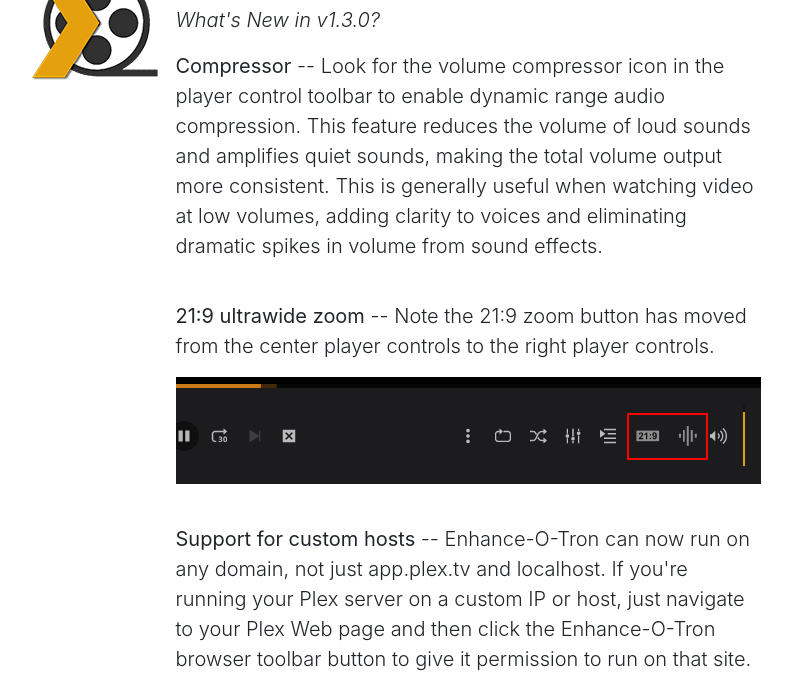
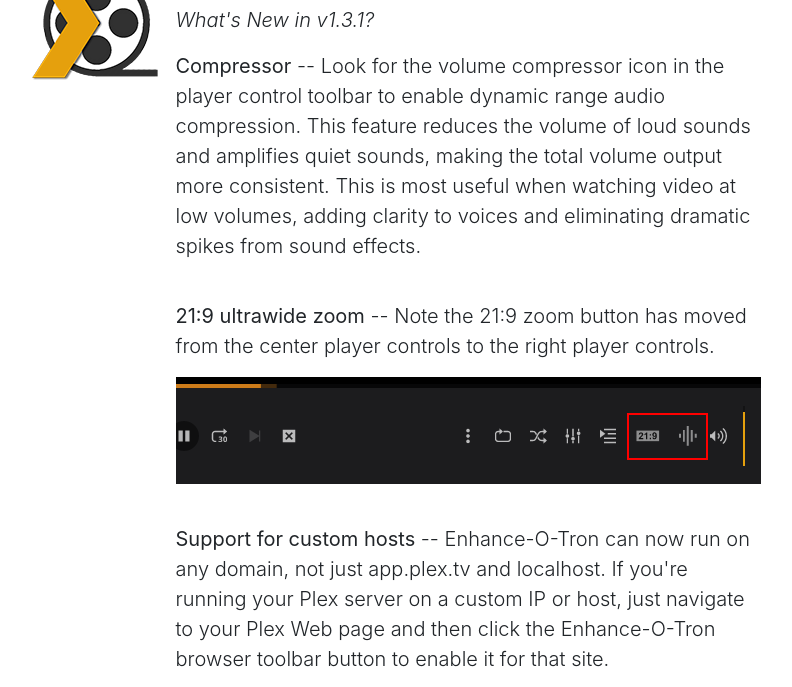
Before and after one commit to conceptualspace/enhance-o-tron-for-plex, a browser extension: page src/updated.html in a window 1280 px wide. Shown: the part 89-776 px from the top of the page, without its empty margins (237-1029 px from the left). Drawn offline with nearby package versions, Linux system fonts and the light colour scheme.

Commit message:
minor edits

```diff
--- a/src/updated.html
+++ b/src/updated.html
@@ -38,13 +38,13 @@
     <!-- Begin page content -->
     <main role="main" class="container">
       <h2 class="mt-5">Enhance-O-Tron Updated!</h2>
-      <p class="lead"><em>What's New in v1.3.0?</em></p>
-      <p class="lead"><b>Compressor</b> -- Look for the volume compressor icon in the player control toolbar to enable dynamic range audio compression. This feature reduces the volume of loud sounds and amplifies quiet sounds, making the total volume output more consistent. This is generally useful when watching video at low volumes, adding clarity to voices and eliminating dramatic spikes in volume from sound effects.</p>
+      <p class="lead"><em>What's New in v1.3.1?</em></p>
+      <p class="lead"><b>Compressor</b> -- Look for the volume compressor icon in the player control toolbar to enable dynamic range audio compression. This feature reduces the volume of loud sounds and amplifies quiet sounds, making the total volume output more consistent. This is most useful when watching video at low volumes, adding clarity to voices and eliminating dramatic spikes from sound effects.</p>
       <br /><p class="lead"><b>21:9 ultrawide zoom</b> -- Note the 21:9 zoom button has moved from the center player controls to the right player controls.</p>
       <p><img style="width:100%;" src="enhanceotron-toolbar.png" /></p>
-      <br /><p class="lead"><b>Support for custom hosts</b> -- Enhance-O-Tron can now run on any domain, not just app.plex.tv and localhost. If you're running your Plex server on a custom IP or host, just navigate to your Plex Web page and then click the Enhance-O-Tron browser toolbar button to give it permission to run on that site.</p>
+      <br /><p class="lead"><b>Support for custom hosts</b> -- Enhance-O-Tron can now run on any domain, not just app.plex.tv and localhost. If you're running your Plex server on a custom IP or host, just navigate to your Plex Web page and then click the Enhance-O-Tron browser toolbar button to enable it for that site.</p>
       <p><img style="width:100%;" src="enhanceotron-action.png" /></p>
-      <br /><p class="lead"><b>Thank you!</b> If you find Enhance-O-Tron helpful please consider <a href="https://chrome.google.com/webstore/detail/enhance-o-tron-for-plex/fhbelblobiabomlogejpabonapkencph">leaving a review</a>. I'm a solo developer working on this in my spare time, and your support really helps to keep the project alive. As always, the sourcecode for everything I build is shared on <a href="https://github.com/conceptualspace">GitHub</a>. If you have any comments or suggestions hit me up at <a href="mailto:dev@conceptualspace.net">dev@conceptualspace.net</a> 😃</p>
+      <br /><p class="lead"><b>Thank you!</b> If you find Enhance-O-Tron useful please consider <a href="https://chrome.google.com/webstore/detail/enhance-o-tron-for-plex/fhbelblobiabomlogejpabonapkencph">leaving a review</a>. I'm a solo developer working on this in my spare time, and your support really helps to keep the project alive. As always, you can find the sourcecode on <a href="https://github.com/conceptualspace">GitHub</a>. Hit me up with any comments or suggestions at <a href="mailto:dev@conceptualspace.net">dev@conceptualspace.net</a> 😃</p>
       <br />
     </main>
 
```
